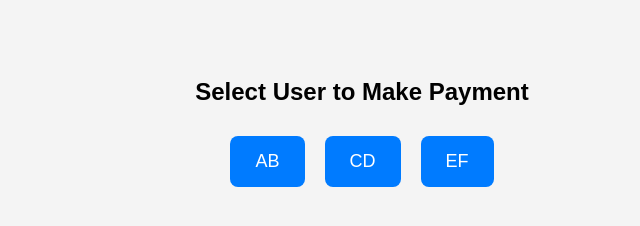
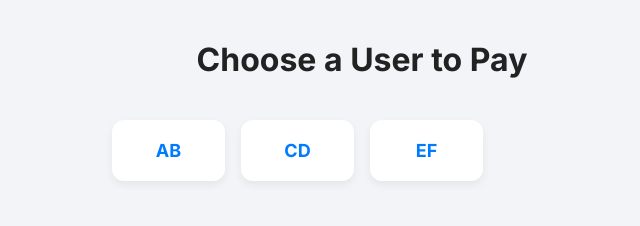
Before and after one commit to Guru24/upi-link, a plain HTML site: page index.html in a window 1280 px wide. Shown: the whole page, without its empty margins (278-918 px from the left). Drawn offline with Linux system fonts and the light colour scheme.

Commit message:
Update index.html

```diff
--- a/index.html
+++ b/index.html
@@ -1,53 +1,95 @@
 <!DOCTYPE html>
-<html>
+<html lang="en">
 <head>
-  <meta charset="UTF-8">
-  <title>Choose User to Pay</title>
+  <meta charset="UTF-8" />
+  <meta name="viewport" content="width=device-width, initial-scale=1.0"/>
+  <title>Send Payment</title>
+  <link href="https://fonts.googleapis.com/css2?family=Inter:wght@500;700&display=swap" rel="stylesheet">
   <style>
     body {
-      font-family: Arial, sans-serif;
+      margin: 0;
+      padding: 0;
+      font-family: 'Inter', sans-serif;
+      background: #f2f4f8;
+      color: #333;
+    }
+
+    h1 {
       text-align: center;
-      padding-top: 50px;
-      background-color: #f4f4f4;
+      margin-top: 40px;
+      color: #222;
     }
-    .button {
-      display: inline-block;
-      margin: 10px;
-      padding: 15px 25px;
-      background-color: #007bff;
-      color: white;
-      border: none;
-      border-radius: 8px;
+
+    .grid {
+      display: grid;
+      grid-template-columns: repeat(auto-fill, minmax(100px, 1fr));
+      gap: 16px;
+      padding: 20px;
+      max-width: 500px;
+      margin: auto;
+    }
+
+    .user-button {
+      background: white;
+      border-radius: 12px;
+      box-shadow: 0 4px 8px rgba(0,0,0,0.06);
+      padding: 20px;
+      text-align: center;
       font-size: 18px;
-      cursor: pointer;
+      font-weight: 600;
+      color: #007bff;
       text-decoration: none;
+      transition: transform 0.2s ease, box-shadow 0.2s ease;
     }
-    .button:hover {
-      background-color: #0056b3;
+
+    .user-button:hover {
+      transform: translateY(-3px);
+      box-shadow: 0 8px 16px rgba(0,0,0,0.08);
+      background-color: #eef4ff;
+    }
+
+    @media (max-width: 480px) {
+      .grid {
+        grid-template-columns: repeat(auto-fill, minmax(80px, 1fr));
+        gap: 12px;
+        padding: 16px;
+      }
+
+      .user-button {
+        font-size: 16px;
+        padding: 16px;
+      }
+
+      h1 {
+        font-size: 22px;
+        margin-top: 30px;
+      }
     }
   </style>
 </head>
 <body>
-  <h2>Select User to Make Payment</h2>
-  <div id="buttons"></div>
+
+  <h1>Choose a User to Pay</h1>
+  <div class="grid" id="buttonGrid"></div>
 
   <script>
     const users = {
       AB: "upi://pay?pa=AEBC376913139251003@SC&pn=American%20Express&am=2095&cu=INR&tn=Lending%20Friend%20Family",
       CD: "upi://pay?pa=AEBC376913139251003@SC&pn=American%20Express&am=2095&cu=INR&tn=Lending%20Friend%20Family",
       EF: "upi://pay?pa=AEBC376913139251003@SC&pn=American%20Express&am=2095&cu=INR&tn=Lending%20Friend%20Family"
-      // Add more here
+      // Add more users as needed
     };
 
+    const grid = document.getElementById('buttonGrid');
 
-    const container = document.getElementById('buttons');
-    for (let username in users) {
+    for (const [username, link] of Object.entries(users)) {
       const btn = document.createElement('a');
-      btn.className = 'button';
-      btn.href = users[username];
+      btn.href = link;
+      btn.className = 'user-button';
       btn.textContent = username;
-      container.appendChild(btn);
+      grid.appendChild(btn);
     }
   </script>
+
 </body>
 </html>
```
